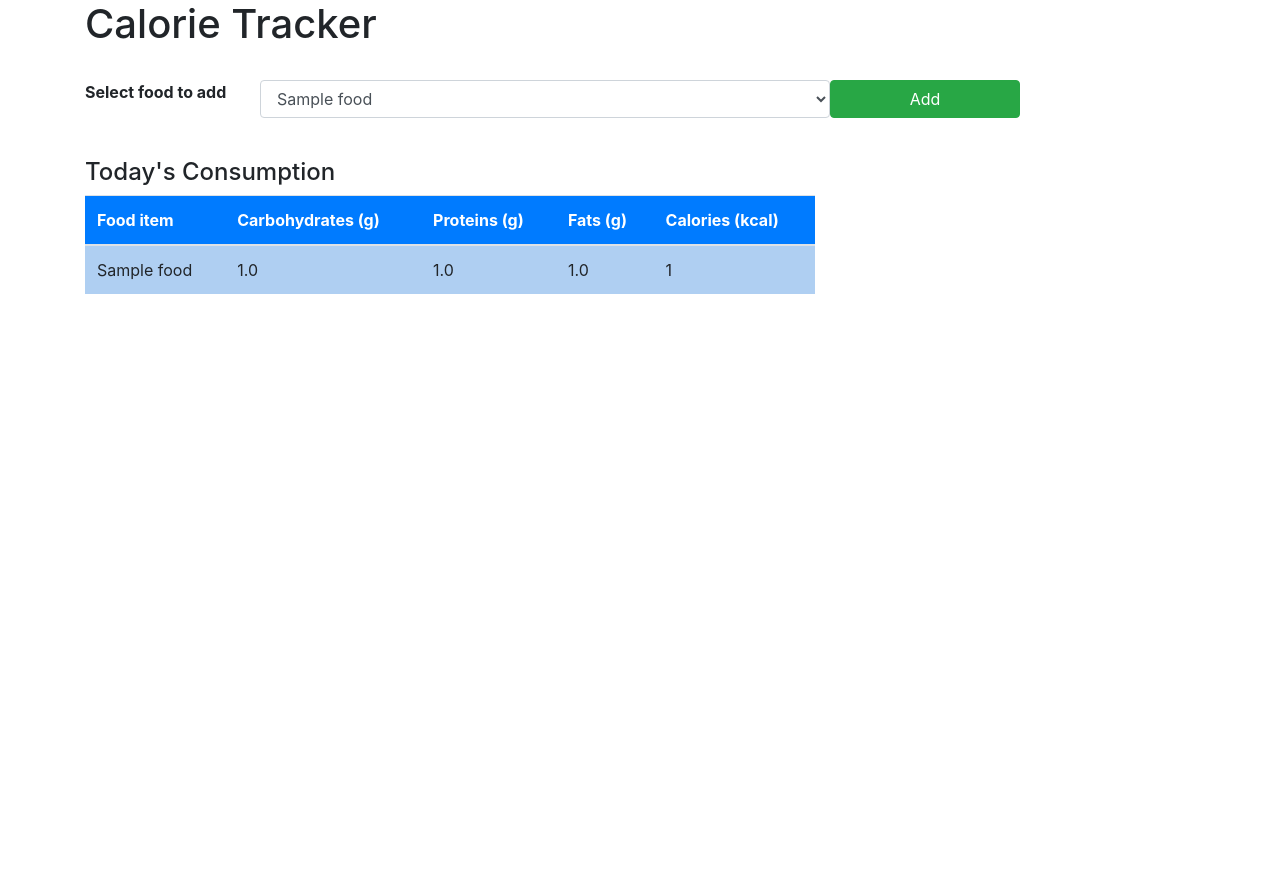
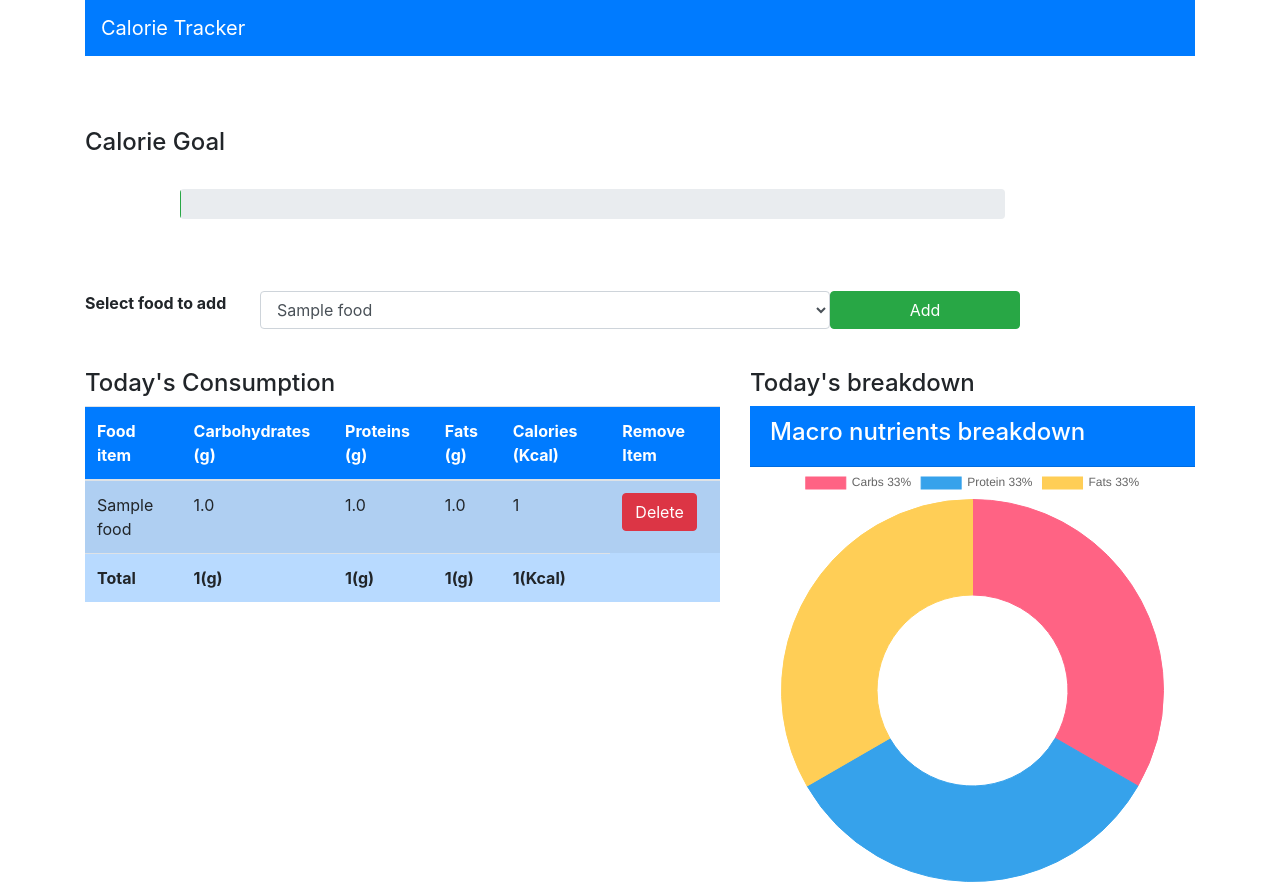
Before and after one commit to amakarudze/calorie-tracker, a Django app: page / in a window 1280 px wide. Before the commit the page ends 294 px from the top, so only its background shows below. Run offline with Django 3.2, Linux system fonts and the light colour scheme; a user stored in the database is signed in; tables that the repository leaves empty hold one stand-in row (values such as "Sample post"); some libraries are stand-ins or nearby versions.

Commit message:
Add totals, chart and progress bar and delete

```diff
--- a/counter/views.py
+++ b/counter/views.py
@@ -1,4 +1,4 @@
-from django.shortcuts import render
+from django.shortcuts import redirect, render
 
 from .models import Consume, Food
 # Create your views here.
@@ -15,3 +15,12 @@ def index(request):
     foods = Food.objects.all()
     consumed_foods = Consume.objects.filter(user=request.user)
     return render(request, 'counter/index.html', {'foods': foods, 'consumed_foods': consumed_foods})
+
+
+def delete_consume(request, id):
+    consumed_food = Consume.objects.get(id=id)
+    if request.method == 'POST':
+        consumed_food.delete()
+        return redirect('/')
+    else:
+        return render(request, 'counter/delete.html')
--- a/templates/counter/index.html
+++ b/templates/counter/index.html
@@ -13,14 +13,33 @@
             integrity="sha384-ApNbgh9B+Y1QKtv3Rn7W3mgPxhU9K/ScQsAP7hUibX39j7fakFPskvXusvfa0b4Q" crossorigin="anonymous"></script>
     <script src="https://maxcdn.bootstrapcdn.com/bootstrap/4.0.0/js/bootstrap.min.js"
             integrity="sha384-JZR6Spejh4U02d8jOt6vLEHfe/JQGiRRSQQxSfFWpi1MquVdAyjUar5+76PVCmYl" crossorigin="anonymous"></script>
+    <script src="https://cdn.jsdelivr.net/npm/chart.js@2.9.4/dist/Chart.min.js"></script>
 </head>
 <body>
     <div class="container">
         <div class="row">
             <div class="col-md-12">
-                <h1>Calorie Tracker</h1>
+                <nav class="navbar navbar-dark bg-primary">
+                    <span class="navbar-brand">Calorie Tracker</span>
+                </nav>
             </div>
         </div>
+        <br>
+        <br>
+        <br>
+        <h4>Calorie Goal</h4>
+        <br>
+        <div class="row">
+            <div class="col-md-9 offset-1">
+                <div class="progress" style="height: 30px;">
+                    <div class="progress-bar bg-success" role="progressbar" style="width: 0%" aria-valuenow="0"
+                         aria-valuemin="0" aria-valuemax="100"></div>
+                </div>
+            </div>
+        </div>
+        <br>
+        <br>
+
     <br/>
         <div class="row">
             <div class="col-md-12">
@@ -40,7 +59,7 @@
         </div>
     <br/>
         <div class="row">
-            <div class="col-md-8">
+            <div class="col-md-7">
                 <div>
                     <h4>Today's Consumption</h4>
                 </div>
@@ -51,7 +70,8 @@
                         <th>Carbohydrates (g)</th>
                         <th>Proteins (g)</th>
                         <th>Fats (g)</th>
-                        <th>Calories (kcal)</th>
+                        <th>Calories (Kcal)</th>
+                        <th>Remove Item</th>
                     </thead>
                     <tbody>
                         {% for consumed in consumed_foods %}
@@ -61,15 +81,83 @@
                                 <td>{{ consumed.food_consumed.protein }}</td>
                                 <td>{{ consumed.food_consumed.fats }}</td>
                                 <td>{{ consumed.food_consumed.calories }}</td>
+                                <td><a class="btn btn-danger" href="{%  url 'delete' consumed.id %}">Delete</a></td>
                             </tr>
                         {% endfor %}
+                        <tr>
+                            <td id="name"><strong>Total</strong></td>
+                            <td id="totalCarbs"></td>
+                            <td id="totalProteins"></td>
+                            <td id="totalFats"></td>
+                            <td id="totalCalories"></td>
+                        </tr>
                     </tbody>
                 </table>
             </div>
-            <div class="col-md-4">
-
+            <div class="col-md-5">
+                <div class="">
+                    <h4>Today's breakdown</h4>
+                </div>
+                <div class="card-header text-white bg-primary">
+                    <h4>Macro nutrients breakdown</h4>
+                </div>
+                <div class="col-md-12">
+                    <canvas id="myChart" width="400" height="400"></canvas>
+                </div>
             </div>
         </div>
     </div>
 </body>
+
+<script>
+    var table = document.getElementById("table");
+    var carbs = 0, proteins = 0, fats = 0, calories = 0;
+    for(var i=1; i<table.rows.length-1;i++){
+        carbs += parseFloat(table.rows[i].cells[1].innerHTML);
+        carbs = Math.round(carbs);
+        proteins += parseFloat(table.rows[i].cells[2].innerHTML);
+        proteins = Math.round(proteins);
+        fats += parseFloat(table.rows[i].cells[3].innerHTML);
+        fats =  Math.round(fats);
+        calories += parseFloat(table.rows[i].cells[4].innerHTML);
+        calories = Math.round(calories);
+    }
+    document.getElementById("totalCarbs").innerHTML = '<strong>' + carbs + '(g)' + '</strong>';
+    document.getElementById("totalProteins").innerHTML = '<strong>' + proteins + '(g)' + '</strong>';
+    document.getElementById("totalFats").innerHTML = '<strong>' + fats + '(g)' + '</strong>';
+    document.getElementById("totalCalories").innerHTML = '<strong>' + calories + '(Kcal)' + '</strong>';
+
+    var calPer = calories/2000 * 100;
+    document.getElementsByClassName("progress-bar")[0].setAttribute("style", "width:"+calPer+"%");
+
+    var total = carbs + proteins + fats;
+    var carbsP = Math.round(carbs/total * 100);
+    var proteinsP = Math.round(proteins/total * 100);
+    var fatsP = Math.round(fats/total * 100);
+
+    // Chart
+    var ctx = document.getElementById('myChart').getContext('2d');
+    var myChart = new Chart(ctx, {
+        type: 'doughnut',
+        data: {
+            labels: ['Carbs '+carbsP+'%', 'Protein '+proteinsP+'%', 'Fats '+fatsP+'%'],
+            datasets: [{
+                label: '# of Votes',
+                data: [carbsP, proteinsP, fatsP],
+                backgroundColor: [
+                    'rgba(255, 99, 132, 1)',
+                    'rgba(54, 162, 235, 1)',
+                    'rgba(255, 206, 86, 1)',
+                ],
+                borderColor: [
+                    'rgba(255, 99, 132, 1)',
+                    'rgba(54, 162, 235, 1)',
+                    'rgba(255, 206, 86, 1)',
+                ],
+                borderWidth: 1
+            }]
+        }
+    });
+</script>
+
 </html>
--- a/tracker/urls.py
+++ b/tracker/urls.py
@@ -21,4 +21,5 @@ from counter import views
 urlpatterns = [
     path('admin/', admin.site.urls),
     path('', views.index, name='index'),
+    path('delete/<int:id>/', views.delete_consume, name='delete'),
 ]
```
Also changed, not shown: templates/counter/delete.html (added, +14 -0 lines).
